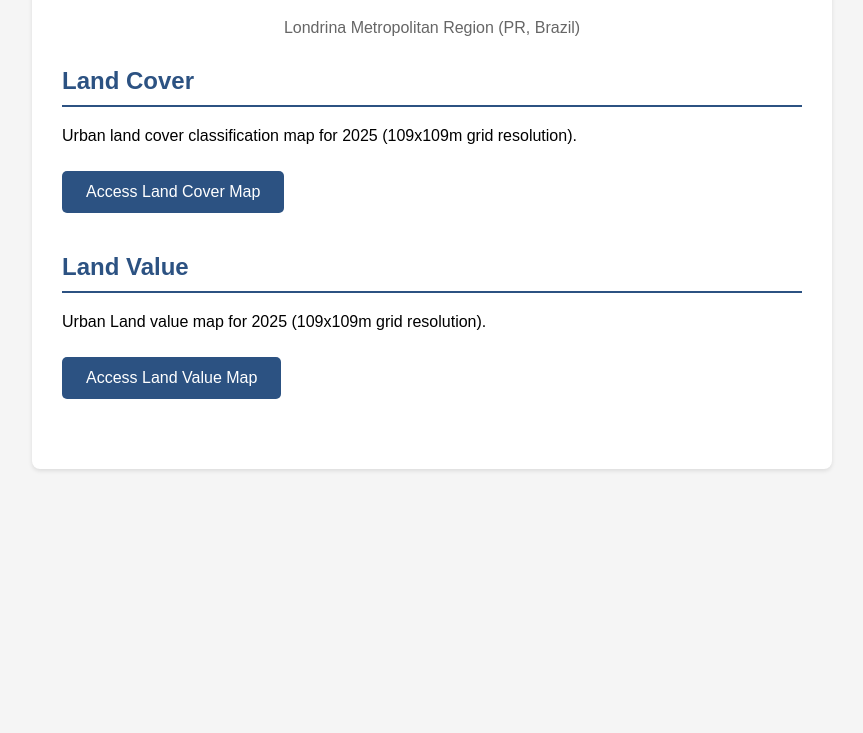
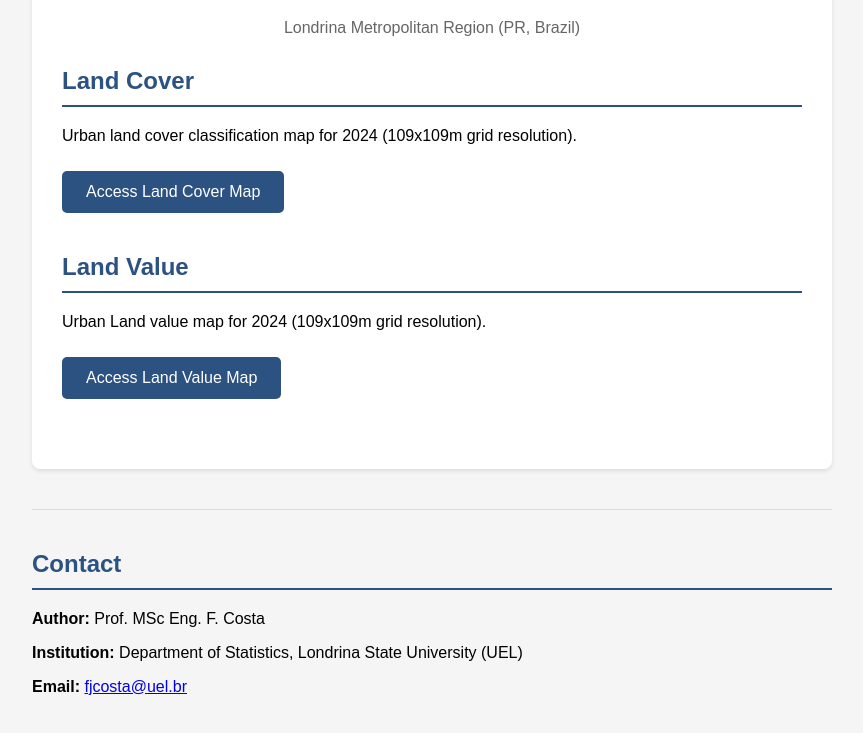
Before and after one commit to fjrcosta/landCoverlandValue, a plain HTML site: page index.html in a window 1280 px wide. Shown: the part 161-894 px from the top of the page, without its empty margins (208-1071 px from the left). Before the commit the page ends 800 px from the top, so only its background shows below. Drawn offline with Linux system fonts and the light colour scheme.

```diff
--- a/index.html
+++ b/index.html
@@ -52,15 +52,21 @@
 
         <div class="section">
             <h2>Land Cover</h2>
-            <p>Urban land cover classification map for 2025 (109x109m grid resolution).</p>
+            <p>Urban land cover classification map for 2024 (109x109m grid resolution).</p>
             <a href="landcover/" class="button">Access Land Cover Map</a>
         </div>
 
         <div class="section">
             <h2>Land Value</h2>
-            <p>Urban Land value map for 2025 (109x109m grid resolution).</p>
+            <p>Urban Land value map for 2024 (109x109m grid resolution).</p>
             <a href="landvalue/" class="button">Access Land Value Map</a>
         </div>
     </div>
+    <div class="section" style="border-top: 1px solid #ddd; margin-top: 40px; padding-top: 20px;">
+            <h2>Contact</h2>
+            <p><strong>Author:</strong> Prof. MSc Eng. F. Costa</p>
+            <p><strong>Institution:</strong> Department of Statistics, Londrina State University (UEL)</p>
+            <p><strong>Email:</strong> <a href="mailto:seuemail@uel.br">fjcosta@uel.br</a></p>
+        </div>
 </body>
 </html>
```
Also changed, not shown: 1 other file.
